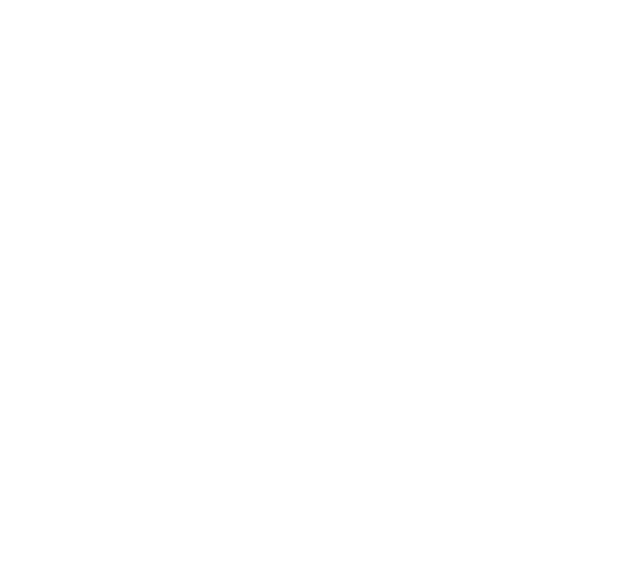
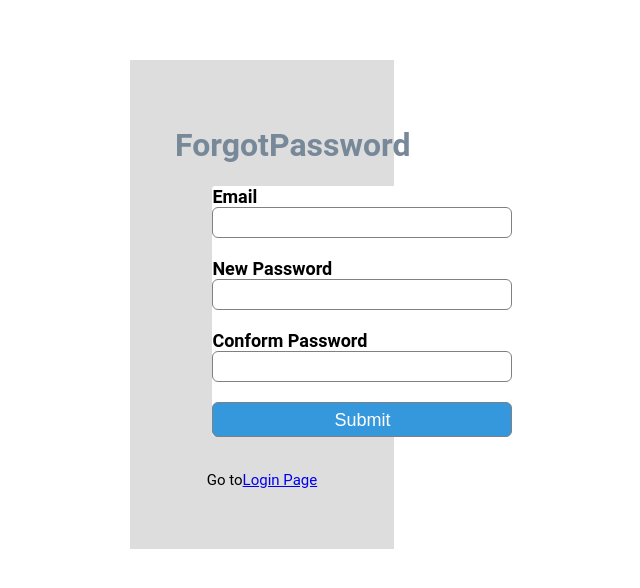
Before and after one commit to HemalathaBommireddy/E_Commers_Suta_website, an Angular app: page /forgot-password in a window 1280 px wide. Before the commit this address led to /. Shown: the part 140-728 px from the top of the page, without its empty margins (378-1018 px from the left). Built offline with nearby package versions, Linux system fonts and the light colour scheme.

Commit message:
forgotpassword page successfully created

```diff
--- a/src/app/app-routing.module.ts
+++ b/src/app/app-routing.module.ts
@@ -2,10 +2,14 @@
 import { RouterModule, Routes } from '@angular/router';
 import { LoginPageComponent } from './login-page/login-page.component';
 import { SignupComponent } from './signup/signup.component';
+import { ForgotPasswordComponent } from './forgot-password/forgot-password.component';
+import { LandingPageComponent } from './landing-page/landing-page.component';
 
 const routes: Routes = [
   {path:'',component:LoginPageComponent},
-  {path:'signup',component:SignupComponent
+  {path:'signup',component:SignupComponent},
+  {path:'forgot-password',component:ForgotPasswordComponent},
+  {path:'landing-page',component:LandingPageComponent
 }
 ];
 
--- a/src/app/forgot-password/forgot-password.component.css
+++ b/src/app/forgot-password/forgot-password.component.css
@@ -0,0 +1,65 @@
+*{box-sizing: border-box}
+body {
+
+ background-color: #ddd;
+ font-family: "Roboto", sans-serif;
+ margin-left:500px;
+ margin-right:500px;
+ padding:45px;
+ margin-top: 200px;
+
+}
+.container{
+ position: relative;
+ width: 300px;
+ height:300px;
+ left:10%;
+  }
+.container
+ {
+
+ width: 360px;
+ height: 250px;
+ margin: auto;
+ background-color:white;
+ border-radius: 3px;
+}
+h1
+{
+ text-align:center;
+ color:lightslategrey;
+}
+
+.container {
+
+ width: 300px;
+ margin-left: 20px;
+}
+.container label {
+
+ display: flex;
+ margin-top: 20px;
+ font-size: 18px;
+}
+.container input {
+ width: 100%;
+ padding: 7px;
+ border: none;
+ border: 1px solid gray;
+ border-radius: 6px;
+ outline: none;
+}
+input[type="button"] {
+ width: 320px;
+ height: 35px;
+ margin-top: 20px;
+ border: none;
+ background-color: #3598dc;
+ color: white;
+ font-size: 18px;
+ }
+ p {
+   text-align: center;
+   padding-top: 20px;
+   font-size: 15px;
+  }
--- a/src/app/forgot-password/forgot-password.component.html
+++ b/src/app/forgot-password/forgot-password.component.html
@@ -1 +1,15 @@
-<body></body>
+<body>
+    <h1>ForgotPassword</h1>
+    <div class ="container">
+     <label> <b>Email </b></label>
+     <input type="text" placeholder="" name="Email" required>
+     <label for=" New Password"><b> New Password</b></label>
+     <input type="text" placeholder="" name="New Password" required>
+     <label for=" Conform Password"><b> Conform Password</b></label>
+     <input type="text" placeholder="" name="Confrom Password" required>
+     <input type="button" value="Submit"/>
+
+    </div>
+     <p>Go to<a routerLink="/LoginForm">Login Page</a></p>
+
+</body>
--- a/src/app/landing-page/landing-page.component.css
+++ b/src/app/landing-page/landing-page.component.css
@@ -0,0 +1,10 @@
+
+.background-image{
+	background-image: ur("/saree.img8.jpg");
+	background-size: cover;
+	background-repeat: no-repeat;
+	background-position:center;
+	width: 200px;
+	height: 200px;
+
+}
--- a/src/app/landing-page/landing-page.component.html
+++ b/src/app/landing-page/landing-page.component.html
@@ -0,0 +1,5 @@
+<body>
+   <div class="background-image">
+
+   </div>
+</body>
--- a/src/app/login-page/login-page.component.css
+++ b/src/app/login-page/login-page.component.css
@@ -20,7 +20,7 @@
   {
 
   width: 360px;
-  height: 200px;
+  height: 250px;
   margin: auto;
   background-color:white;
   border-radius: 3px;
--- a/src/app/signup/signup.component.html
+++ b/src/app/signup/signup.component.html
@@ -19,6 +19,7 @@
         <label for="Address"><b>Address</b></label>
         <input type="text" placeholder="" name="Address" required>
         <input type="button" value="Submit"/>
+        <button routerLink="/login" type="submit">Submit</button>
         <br/>
 
 
```
